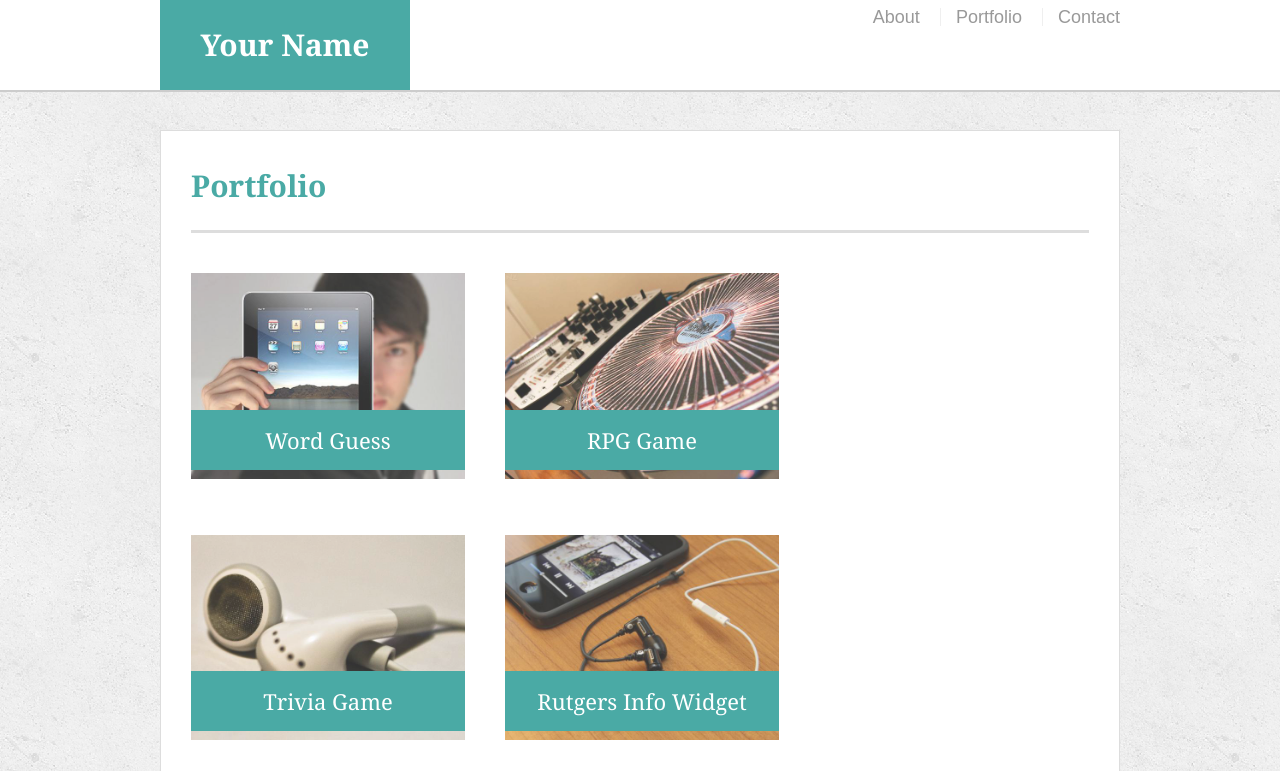
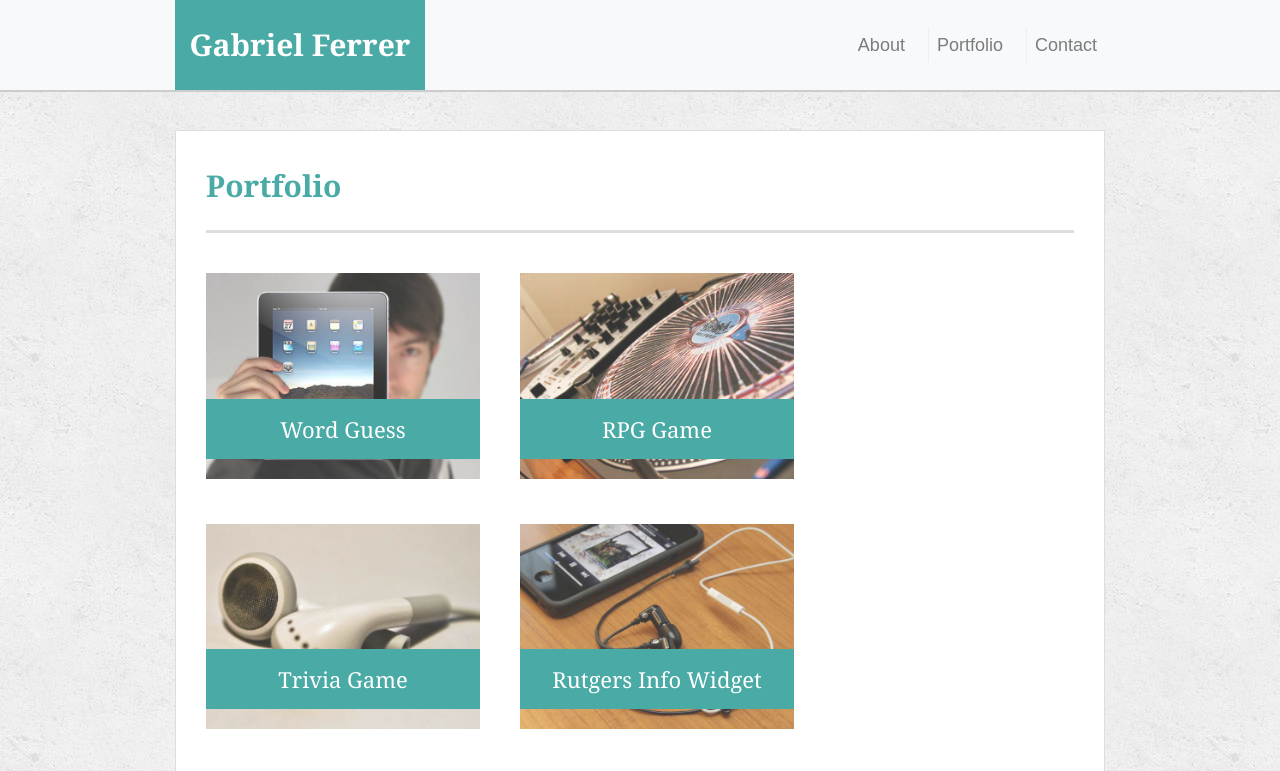
Before and after one commit to rodrigoduterte/Bootstrap-Portfolio, a plain HTML site: page portfolio.html in a window 1280 px wide. Shown: the top 771 px of the page. Drawn offline with nearby package versions, Linux system fonts and the light colour scheme.

Commit message:
Final files

```diff
--- a/assets/css/style.css
+++ b/assets/css/style.css
@@ -85,7 +85,6 @@ nav {
   float: right;
   height: 50%;
   /* margin-top: 45px; */
-  /* margin-top: 50%; extra */
 }
 
 nav a {
@@ -177,11 +176,11 @@ h3, h2 {
 
 .auth-image {
   /* float: left; */
-  /* height: auto; */
+  height: auto;
   margin-top: 10px;
   margin-right: 25px;
-  /* max-width: 100%; */
-  width: 50%;
+  max-width: 50%;
+  /* width: auto; */
 }
 
 /* contact page */
--- a/assets/css/style2.css
+++ /dev/null
@@ -1,231 +0,0 @@
-body {
-  font-family: Arial, "Helvetica Neue", Helvetica, sans-serif;
-  font-size: 18px;
-  line-height: 34px;
-  color: #777;
-  background: url("../images/concrete_seamless.png");
-}
-
-* {
-  box-sizing: border-box;
-}
-
-/* general */
-
-.container {
-  width: 100%;
-  max-width: 960px;
-  margin: 0 auto;
-  clear: both;
-}
-
-h1,
-h2,
-h3,
-p {
-  margin-bottom: 20px;
-}
-
-p:last-child {
-  margin-bottom: 0;
-}
-
-h1,
-h2,
-h3 {
-  font-family: Georgia, Times, "Times New Roman", serif;
-  font-weight: 700;
-  color: #4aaaa5;
-}
-
-h1 {
-  padding-bottom: 20px;
-  font-size: 30px;
-  line-height: 49px;
-  border-bottom: 3px solid #ddd;
-}
-
-h2,
-h3 {
-  font-size: 22px;
-}
-
-/* header */
-
-#masthead {
-  position: fixed;
-  z-index: 99;
-  width: 100%;
-  margin: 0 0 30px;
-  overflow: auto;
-  color: #fff;
-  background: #fff;
-  border-bottom: 2px solid #ccc;
-  padding-top: 0px;
-  padding-bottom: 0px;
-}
-
-#logo {
-  float: left;
-  width: 250px;
-  height: 90px;
-  font-family: Georgia, Times, "Times New Roman", serif;
-  font-size: 30px;
-  font-weight: 700;
-  line-height: 90px;
-  color: #fff;
-  text-align: center;
-  text-decoration: none;
-  background: #4aaaa5;
-  padding: 0; /* extra */
-}
-
-
-#divLinks {
-  /* nav {} */
-  float: right;
-  height: 50%;
-  /* margin-top: 45px; */
-  /* margin-top: 50%; extra */
-}
-
-#divLinks a {
-  /* nav a {} */
-  display: inline-block;
-  padding-left: 15px;
-  margin-left: 15px;
-  line-height: 18px;
-  color: #999;
-  text-decoration: none;
-  border-left: 1px solid #efefef;
-}
-
-
-nav a:first-child {
-  border-left: 0 none;
-}
-
-/* footer */
-
-footer {
-  padding: 30px 0;
-  clear: both;
-  font-size: 12px;
-  color: #fff;
-  color: #ccc;
-  text-align: center;
-  background: #666;
-  border-top: 8px solid #4aaaa5;
-  height: 50px;
-}
-
-h3, h2 {
-  padding-bottom: 20px;
-  margin-bottom: 15px;
-  line-height: 22px;
-  border-bottom: 2px solid #eee;
-}
-
-/* main */
-
-#main-container {
-  padding-top: 130px;
-  min-height: calc(100vh - 70px);
-}
-
-.main-section {
-  float: left;
-  width: 100%;
-  max-width: 960px;
-  padding: 30px;
-  margin: 0 0 40px;
-  background: #fff;
-  border: 1px solid #ddd;
-}
-
-/* portfolio page */
-
-.work {
-  position: relative;
-  float: left;
-  width: 274px;
-  margin: 20px 0 25px;
-  overflow: auto;
-}
-
-.work:nth-child(even) {
-  margin-right: 40px;
-}
-
-.work img {
-  width: 100%;
-  border: 0 none;
-  opacity: 0.8;
-}
-
-.work h3 {
-  position: absolute;
-  bottom: 20px;
-  width: 100%;
-  padding: 15px;
-  margin-bottom: 0;
-  font-weight: 300;
-  line-height: 30px;
-  color: #fff;
-  text-align: center;
-  background: #4aaaa5;
-  border-bottom: 0;
-}
-
-.auth-image {
-  float: left;
-  width: 200px;
-  height: auto;
-  margin-top: 10px;
-  margin-right: 25px;
-}
-
-/* contact page */
-
-#contact-form ul {
-  margin-bottom: 20px;
-}
-
-#contact-form li {
-  margin-bottom: 10px;
-}
-
-label,
-input[type=text],
-input[type=email],
-textarea {
-  display: block;
-  width: 100%;
-}
-
-input[type=text],
-input[type=email],
-textarea {
-  height: 35px;
-  padding: 0 10px;
-  font-size: 14px;
-  border: 1px solid #ddd;
-}
-
-textarea {
-  height: 200px;
-}
-
-input[type=submit] {
-  padding: 10px 30px;
-  font-size: 18px;
-  color: #fff;
-  cursor: pointer;
-  background: #4aaaa5;
-  border: 0 none;
-}
-
-.auth-image {
-  /* max-width: 100%; */
-  width: 100%;
-}
--- a/portfolio.html
+++ b/portfolio.html
@@ -5,18 +5,24 @@
   <meta charset="UTF-8">
   <title>Portfolio | Your Name</title>
   <link rel="stylesheet" type="text/css" href="assets/css/reset.css">
+  <link rel="stylesheet" href="https://stackpath.bootstrapcdn.com/bootstrap/4.1.1/css/bootstrap.min.css" integrity="sha384-WskhaSGFgHYWDcbwN70/dfYBj47jz9qbsMId/iRN3ewGhXQFZCSftd1LZCfmhktB" crossorigin="anonymous">
   <link rel="stylesheet" type="text/css" href="assets/css/style.css">
 </head>
 
 <body>
-
-  <header id="masthead">
+    <script src="https://code.jquery.com/jquery-3.3.1.slim.min.js" integrity="sha384-q8i/X+965DzO0rT7abK41JStQIAqVgRVzpbzo5smXKp4YfRvH+8abtTE1Pi6jizo" crossorigin="anonymous"></script>
+    <script src="https://cdnjs.cloudflare.com/ajax/libs/popper.js/1.14.3/umd/popper.min.js" integrity="sha384-ZMP7rVo3mIykV+2+9J3UJ46jBk0WLaUAdn689aCwoqbBJiSnjAK/l8WvCWPIPm49" crossorigin="anonymous"></script>
+    <script src="https://stackpath.bootstrapcdn.com/bootstrap/4.1.1/js/bootstrap.min.js" integrity="sha384-smHYKdLADwkXOn1EmN1qk/HfnUcbVRZyYmZ4qpPea6sjB/pTJ0euyQp0Mk8ck+5T" crossorigin="anonymous"></script>
+  <header id="masthead" class="navbar navbar-expand-lg navbar-light bg-light">
     <div class="container">
-      <a href="index.html" id="logo">Your Name</a>
-      <nav>
-        <a href="index.html">About</a>
-        <a href="portfolio.html">Portfolio</a>
-        <a href="contact.html">Contact</a>
+      <a class="navbar-brand" href="index.html" id="logo">Gabriel Ferrer</a>
+      <button class="navbar-toggler" type="button" data-toggle="collapse" data-target="#navbarNavAltMarkup" aria-controls="navbarNavAltMarkup" aria-expanded="false" aria-label="Toggle navigation">
+          <span class="navbar-toggler-icon"></span>
+      </button>
+      <nav class="sticky-top navbar-nav justify-content-end collapse navbar-collapse" id="navbarNavAltMarkup">
+        <a href="index.html" class="nav-item nav-link">About</a>
+        <a href="portfolio.html" class="nav-item nav-link">Portfolio</a>
+        <a href="contact.html" class="nav-item nav-link">Contact</a>
       </nav>
     </div>
   </header>
```
Also changed, not shown: contact.html (+13 -6 lines), index.html (+2 -20 lines).
